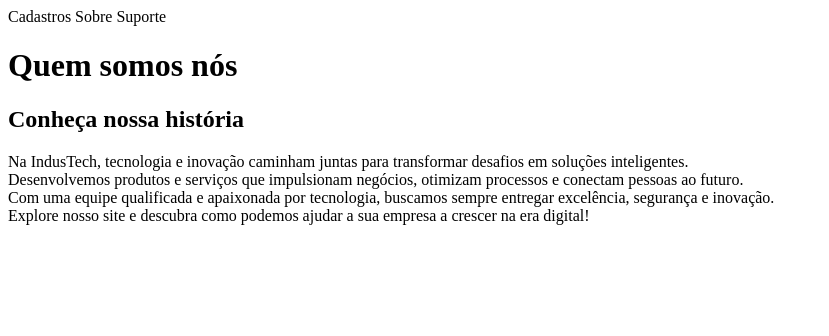
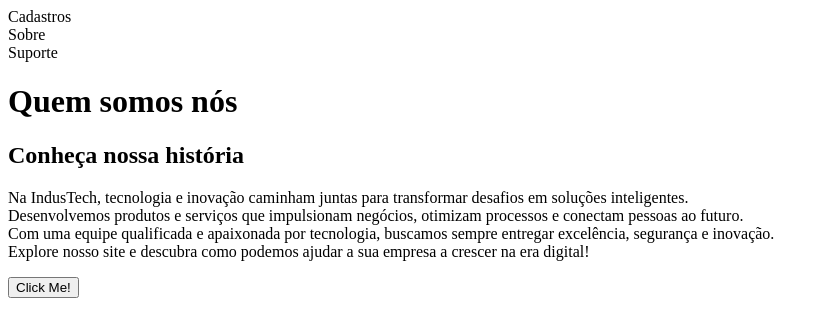
Before and after one commit to K1ngdriver/Projeto-WEB, a plain HTML site: page ativ2/index.html in a window 1280 px wide. Shown: the whole page, without its empty margins (0-829 px from the left). Drawn offline with Linux system fonts and the light colour scheme.

Commit message:
realização de algumas atividades das aulas

```diff
--- a/ativ2/index.html
+++ b/ativ2/index.html
@@ -6,7 +6,9 @@
     <title>Atividade 2</title>
 </head>
 <body>
-    <header>Cadastros Sobre Suporte</header>
+    <header>Cadastros</header>
+    <header>Sobre</header>
+    <header>Suporte</header>
     <h1>Quem somos nós</h1>
     <h2>Conheça nossa história</h2>
     <p>
@@ -15,5 +17,6 @@
         Com uma equipe qualificada e apaixonada por tecnologia, buscamos sempre entregar excelência, segurança e inovação.<br>
         Explore nosso site e descubra como podemos ajudar a sua empresa a crescer na era digital!
     </p>
+    <button type="button" onclick="">Click Me!</button>
 </body>
 </html>
```
Also changed, not shown: ativ2/cadastro.html (+11 -0 lines).
